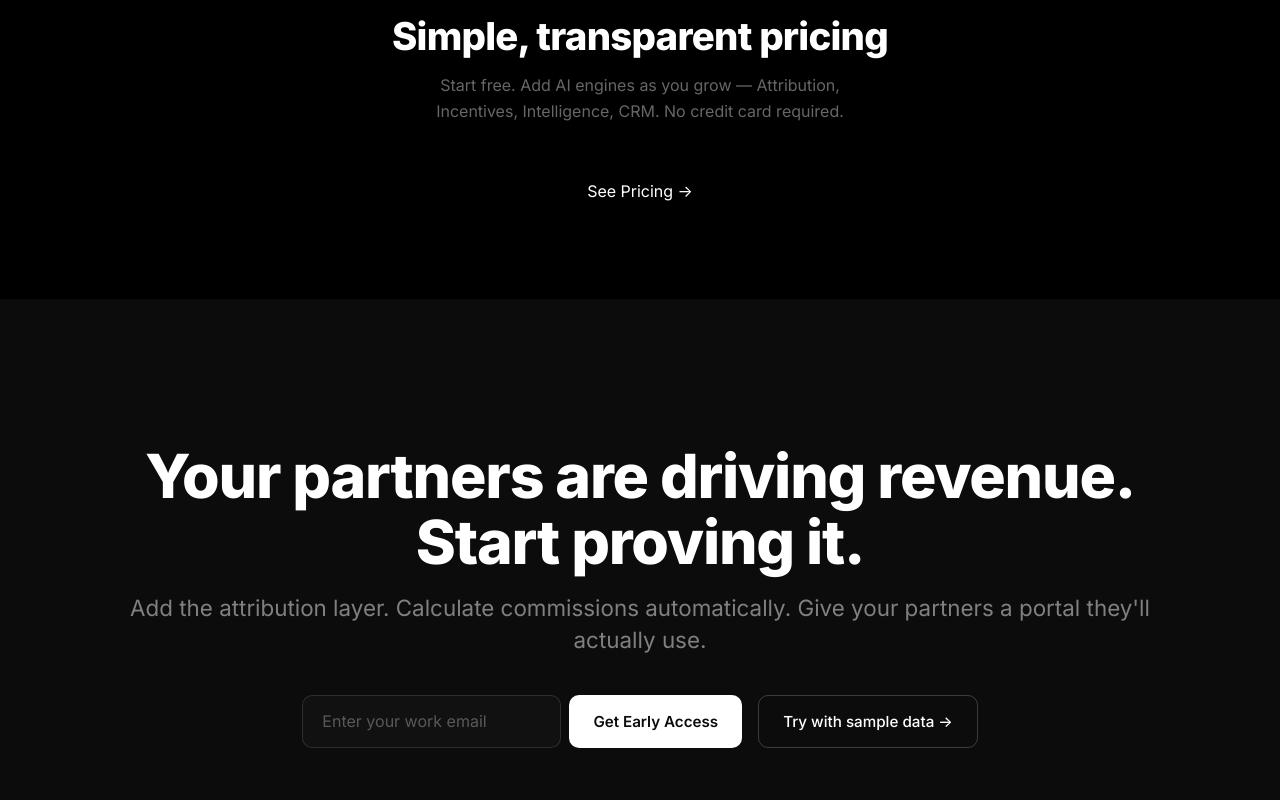
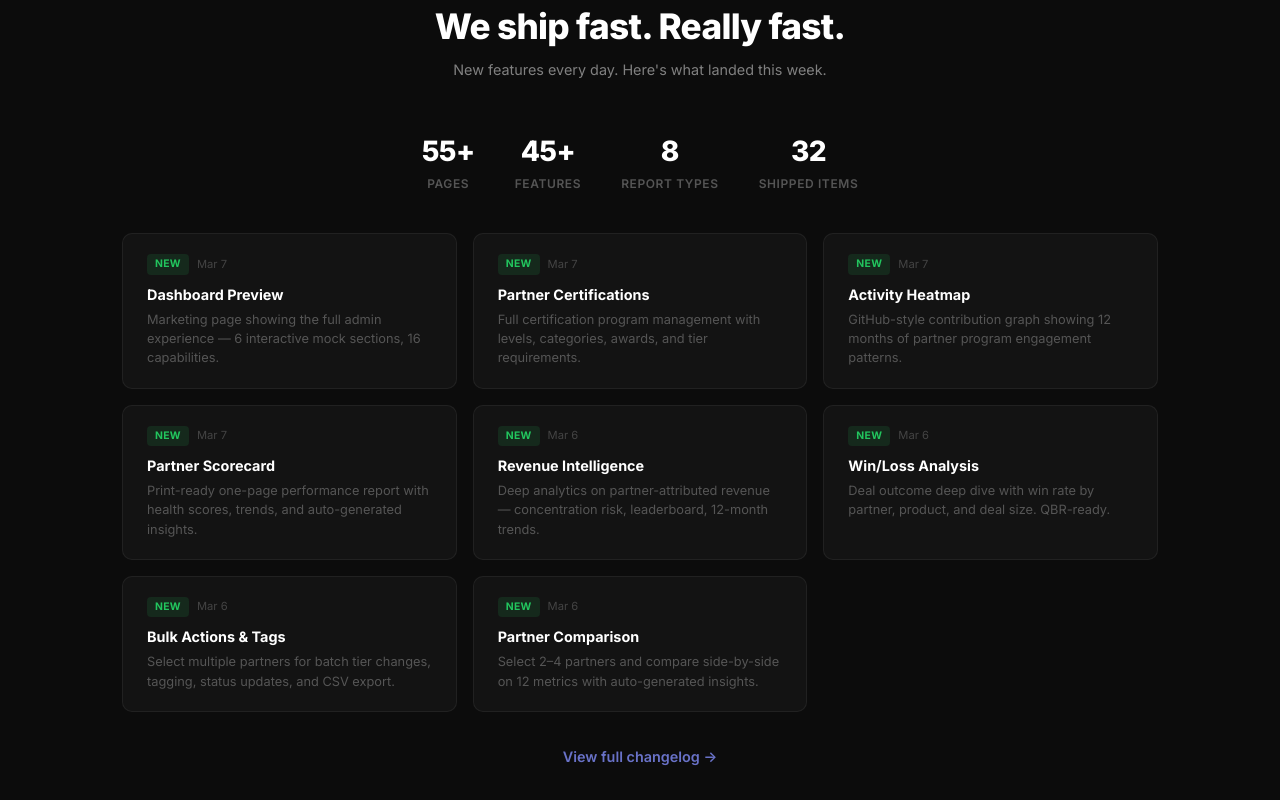
Before and after one commit to dylan3796/partner-attribution-ai, a Next.js app: page / in a window 1280 px wide. Shown: the part 9500-10300 px from the top of the page. Built offline with nearby package versions, Linux system fonts and the light colour scheme; no server answers.

Commit message:
feat: Ship Log section on landing page — shipping velocity trust signal with stats + recent features

```diff
--- a/app/page.tsx
+++ b/app/page.tsx
@@ -624,7 +624,71 @@ export default function LandingPage() {
         </div>
       </section>
 
-      {/* ── 12. PRICING CTA ──────────────────────────────── */}
+      {/* ── 12. SHIP LOG ──────────────────────────────────── */}
+      <section style={{ padding: "6rem 0", borderTop: "1px solid rgba(255,255,255,.06)" }}>
+        <div className="wrap">
+          <div style={{ textAlign: "center", marginBottom: "3rem" }}>
+            <p style={{ fontSize: ".75rem", fontWeight: 700, letterSpacing: ".1em", textTransform: "uppercase", color: "rgba(129,140,248,.7)", marginBottom: ".75rem" }}>Ship Log</p>
+            <h2 style={{ fontSize: "clamp(1.6rem, 3vw, 2.2rem)", fontWeight: 800, lineHeight: 1.15, letterSpacing: "-.02em", marginBottom: ".75rem" }}>
+              We ship fast. Really fast.
+            </h2>
+            <p className="muted" style={{ maxWidth: 520, margin: "0 auto", lineHeight: 1.6 }}>
+              New features every day. Here&apos;s what landed this week.
+            </p>
+          </div>
+
+          {/* Stats bar */}
+          <div style={{ display: "flex", justifyContent: "center", gap: "2.5rem", flexWrap: "wrap", marginBottom: "2.5rem" }}>
+            {[
+              { num: "55+", label: "Pages" },
+              { num: "45+", label: "Features" },
+              { num: "8", label: "Report Types" },
+              { num: "32", label: "Shipped Items" },
+            ].map(s => (
+              <div key={s.label} style={{ textAlign: "center" }}>
+                <div style={{ fontSize: "1.75rem", fontWeight: 800, letterSpacing: "-.02em", color: "#fff" }}>{s.num}</div>
+                <div style={{ fontSize: ".75rem", color: "#555", fontWeight: 600, letterSpacing: ".05em", textTransform: "uppercase" }}>{s.label}</div>
+              </div>
+            ))}
+          </div>
+
+          {/* Recent features grid */}
+          <div style={{ display: "grid", gridTemplateColumns: "repeat(auto-fit, minmax(280px, 1fr))", gap: "1rem", marginBottom: "2rem" }}>
+            {[
+              { date: "Mar 7", title: "Dashboard Preview", desc: "Marketing page showing the full admin experience — 6 interactive mock sections, 16 capabilities." },
+              { date: "Mar 7", title: "Partner Certifications", desc: "Full certification program management with levels, categories, awards, and tier requirements." },
+              { date: "Mar 7", title: "Activity Heatmap", desc: "GitHub-style contribution graph showing 12 months of partner program engagement patterns." },
+              { date: "Mar 7", title: "Partner Scorecard", desc: "Print-ready one-page performance report with health scores, trends, and auto-generated insights." },
+              { date: "Mar 6", title: "Revenue Intelligence", desc: "Deep analytics on partner-attributed revenue — concentration risk, leaderboard, 12-month trends." },
+              { date: "Mar 6", title: "Win/Loss Analysis", desc: "Deal outcome deep dive with win rate by partner, product, and deal size. QBR-ready." },
+              { date: "Mar 6", title: "Bulk Actions & Tags", desc: "Select multiple partners for batch tier changes, tagging, status updates, and CSV export." },
+              { date: "Mar 6", title: "Partner Comparison", desc: "Select 2–4 partners and compare side-by-side on 12 metrics with auto-generated insights." },
+            ].map(f => (
+              <div key={f.title} style={{
+                padding: "1.25rem 1.5rem",
+                background: "rgba(255,255,255,.03)",
+                borderRadius: 10,
+                border: "1px solid rgba(255,255,255,.06)",
+              }}>
+                <div style={{ display: "flex", alignItems: "center", gap: 8, marginBottom: 8 }}>
+                  <span style={{ fontSize: ".65rem", fontWeight: 700, color: "#22c55e", background: "rgba(34,197,94,.12)", padding: "2px 8px", borderRadius: 4, letterSpacing: ".03em" }}>NEW</span>
+                  <span style={{ fontSize: ".7rem", color: "#444" }}>{f.date}</span>
+                </div>
+                <div style={{ fontWeight: 700, fontSize: ".9rem", marginBottom: 4 }}>{f.title}</div>
+                <p style={{ color: "#555", fontSize: ".8rem", lineHeight: 1.5, margin: 0 }}>{f.desc}</p>
+              </div>
+            ))}
+          </div>
+
+          <div style={{ textAlign: "center" }}>
+            <Link href="/changelog" style={{ color: "rgba(129,140,248,.8)", fontSize: ".9rem", textDecoration: "none", fontWeight: 600 }}>
+              View full changelog →
+            </Link>
+          </div>
+        </div>
+      </section>
+
+      {/* ── 13. PRICING CTA ──────────────────────────────── */}
       <section style={{ padding: "5rem 0", background: "#000" }} id="pricing">
         <div className="wrap" style={{ textAlign: "center" }}>
           <div className="tag">Pricing</div>
```
